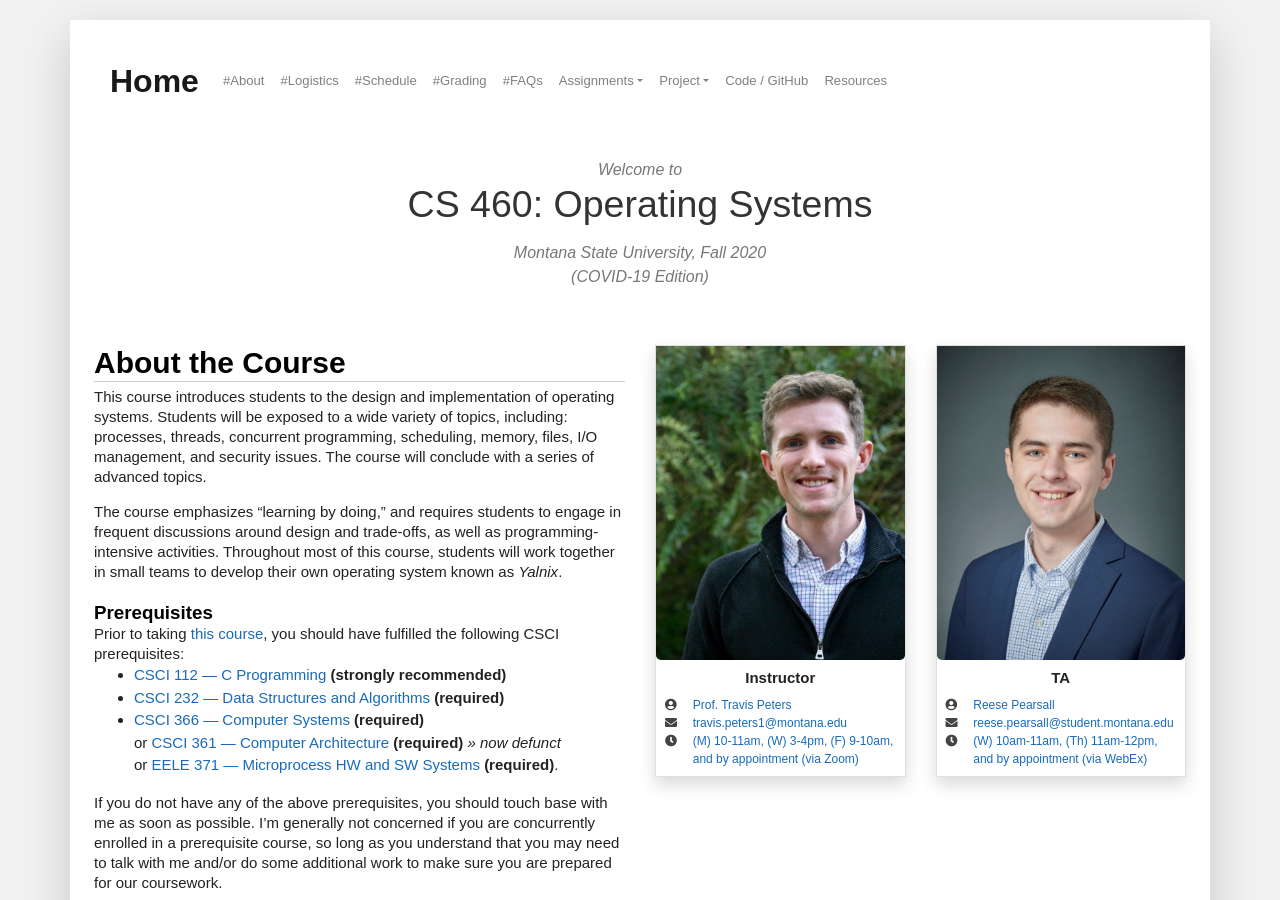
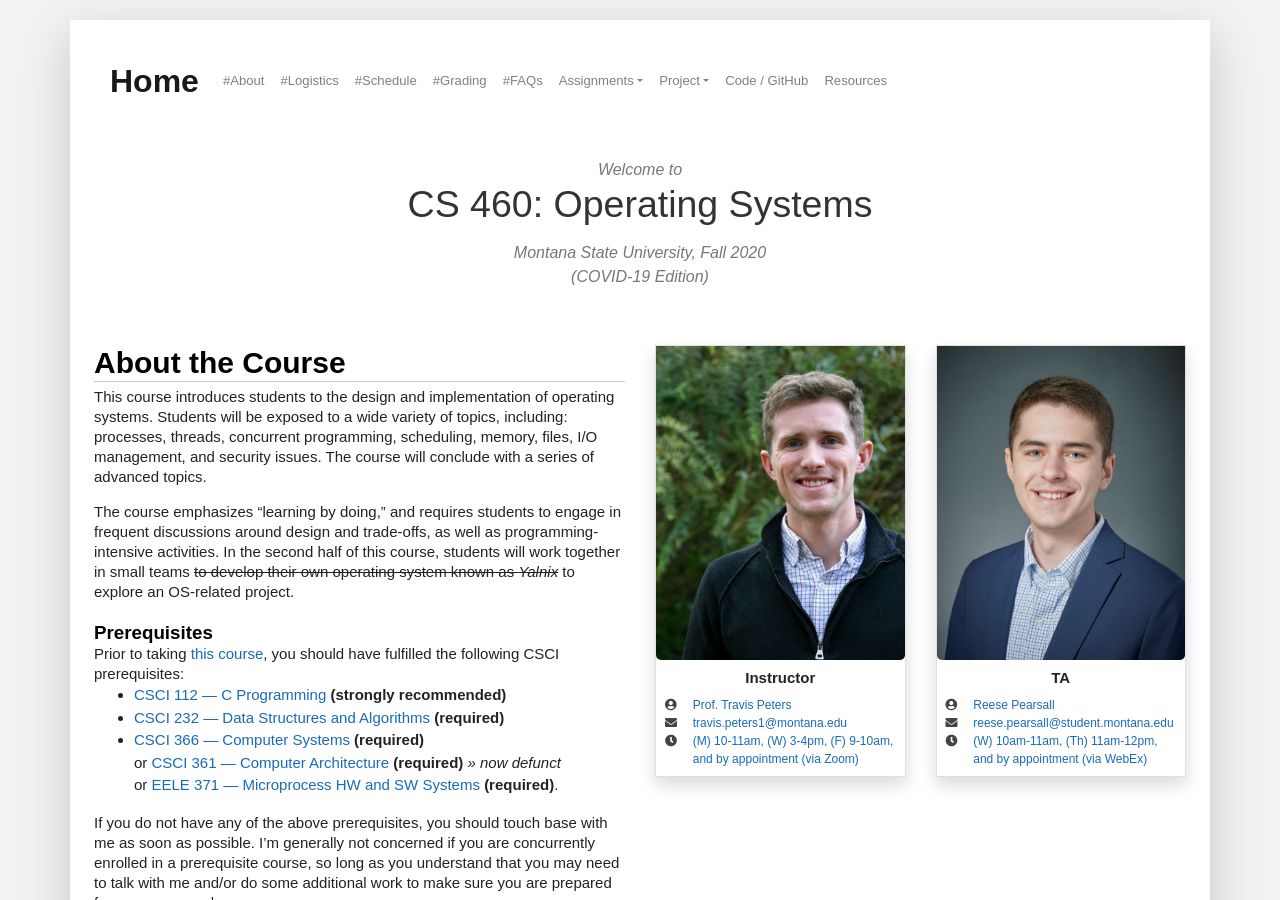
Before and after one commit to traviswpeters/cs460-2020-fall, a Jekyll site: the page built from index.md, in a window 1280 px wide and 900 px high. Built offline with Jekyll 4.4.1, drawn with Linux system fonts in a browser that asks for light colours; nearby versions of some CDN libraries; some web fonts are replaced; comment, search, counter and statistics services are not loaded.

Commit message:
update course overview

```diff
--- a/_includes/about.html
+++ b/_includes/about.html
@@ -8,7 +8,10 @@ The course will conclude with a series of advanced topics.
 
 The course emphasizes "learning by doing," and requires students to engage in frequent discussions around design and trade-offs,
 as well as programming-intensive activities.
-Throughout most of this course, students will work together in small teams to develop their own operating system known as *Yalnix*.
+<!-- Throughout most of this course,  -->
+In the second half of this course,
+<!-- students will work together in small teams to develop their own operating system known as *Yalnix*. -->
+students will work together in small teams ~~to develop their own operating system known as *Yalnix*~~ to explore an OS-related project.
 
 ##### Prerequisites
 
```
